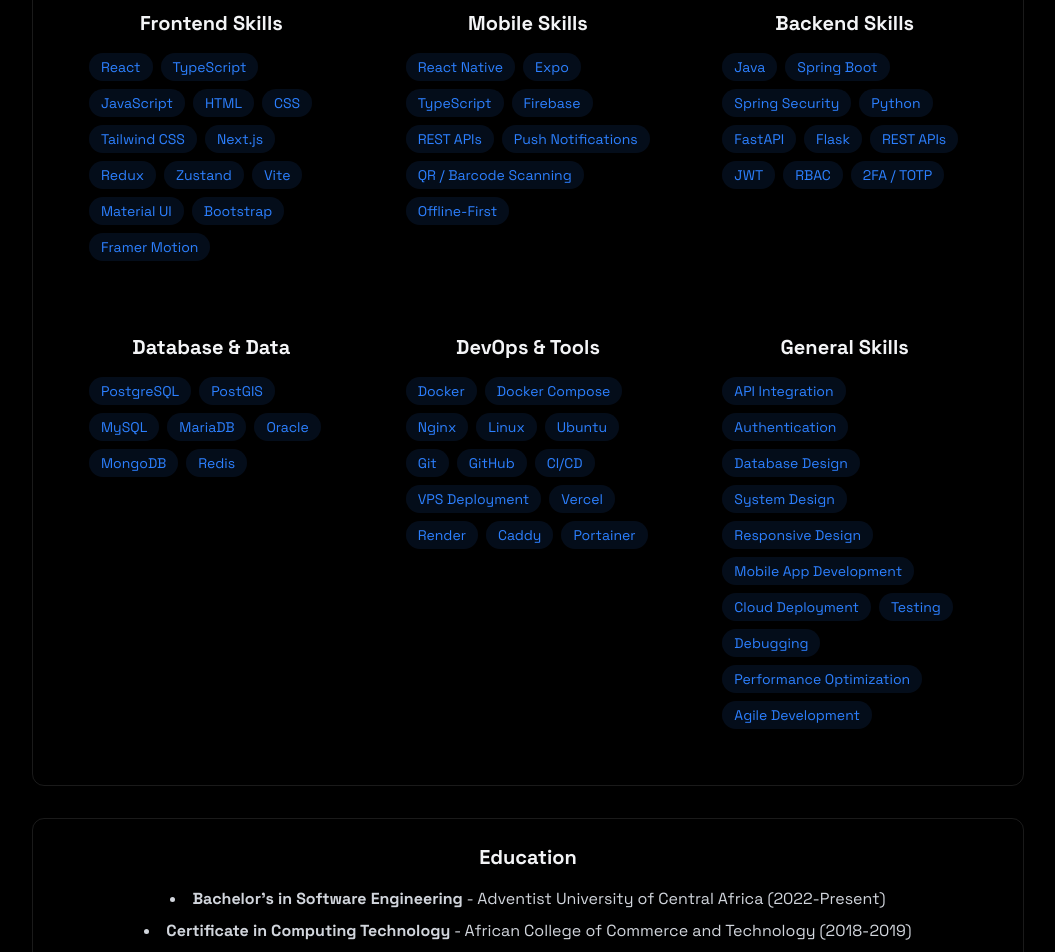
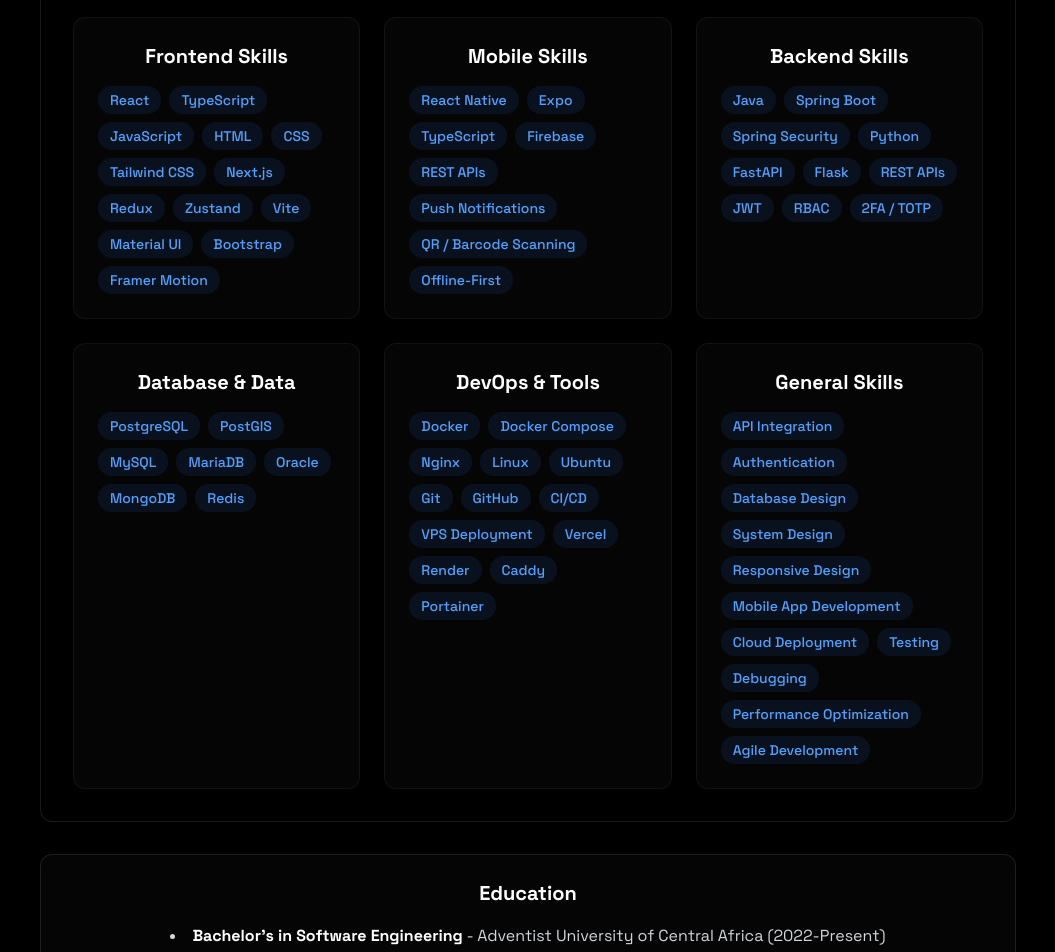
Before and after one commit to niyoblaise/niyoblaise-7, a React (Vite) app: page / in a window 1280 px wide. Shown: the part 1180-2132 px from the top of the page, without its empty margins (112-1167 px from the left). Built offline with nearby package versions, Linux system fonts and the light colour scheme.

Commit message:
make it mobile responsive

```diff
--- a/src/components/sections/About.jsx
+++ b/src/components/sections/About.jsx
@@ -85,7 +85,7 @@ export const About = () => {
     skills.map((skill, index) => (
       <span
         key={index}
-        className="bg-blue-500/10 text-blue-500 px-3 py-1 rounded-full text-sm
+        className="bg-blue-500/10 text-blue-400 px-2.5 py-1 sm:px-3 sm:py-1 rounded-full text-xs sm:text-sm font-medium
         hover:bg-blue-500/20
         hover:shadow-[0_2px_8px_rgba(59,130,246,0.2)]
         transition-all"
@@ -97,16 +97,16 @@ export const About = () => {
   return (
     <section
       id="about"
-      className="min-h-screen flex items-center justify-center py-20"
+      className="min-h-screen flex items-center justify-center py-16 sm:py-20 scroll-mt-16"
     >
       <RevealOnScroll>
-        <div className="max-w-5xl mx-auto px-4">
-          <h2 className="text-3xl font-bold mb-8 bg-gradient-to-r from-blue-500 to-blue-700 bg-clip-text text-transparent text-center">
+        <div className="max-w-5xl mx-auto px-4 sm:px-6">
+          <h2 className="text-2xl sm:text-3xl md:text-4xl font-bold mb-6 sm:mb-8 bg-gradient-to-r from-blue-500 to-blue-700 bg-clip-text text-transparent text-center">
             Meet the Developer
           </h2>
 
-          <div className="glass rounded-xl p-8 border border-white/10 hover:translate-y-1 transition-all">
-            <p className="text-gray-300 mb-6">
+          <div className="glass rounded-xl p-5 sm:p-6 md:p-8 border border-white/10 hover:translate-y-1 transition-all">
+            <p className="text-gray-300 text-sm sm:text-base leading-relaxed mb-6">
               Hey there! I&apos;m a Full-Stack Software Engineer based in
               Kigali, Rwanda. I build modern web and mobile applications using
               technologies across frontend, backend, databases, and DevOps. I
@@ -114,56 +114,67 @@ export const About = () => {
               products.
             </p>
 
-            <div className="mb-8">
+            <div className="mb-6 sm:mb-8">
               <a
                 href="/Niyonshuti-Blaise-CV.pdf"
-                className="border border-blue-500/50 text-blue-500 py-2 px-4 rounded-2xl font-medium transition relative overflow-hidden hover:translate-y-0.5 hover:shadow-[0_0_15px_rgba(59,130,246,0.4)]"
+                className="border border-blue-500/50 text-blue-400 py-2.5 px-5 rounded-2xl font-medium transition inline-flex items-center justify-center relative overflow-hidden hover:translate-y-0.5 hover:shadow-[0_0_15px_rgba(59,130,246,0.4)] text-sm sm:text-base"
                 target="_blank"
                 rel="noopener noreferrer"
               >
                 Download CV
               </a>
             </div>
-            <div className="grid grid-cols-1 md:grid-cols-2 lg:grid-cols-3 gap-6">
-              <div className="rounded-xl p-6 hover:translate-y-1 transition-all">
-                <h3 className="text-xl font-bold mb-4">Frontend Skills</h3>
 
+            <div className="grid grid-cols-1 md:grid-cols-2 lg:grid-cols-3 gap-4 sm:gap-6">
+              <div className="rounded-xl p-4 sm:p-6 bg-white/[0.02] border border-white/5 hover:translate-y-1 transition-all">
+                <h3 className="text-lg sm:text-xl font-bold mb-3 sm:mb-4 text-white">
+                  Frontend Skills
+                </h3>
                 <div className="flex flex-wrap gap-2">
                   {renderSkills(frontendSkills)}
                 </div>
               </div>
-              <div className="rounded-xl p-6 hover:translate-y-1 transition-all">
-                <h3 className="text-xl font-bold mb-4">Mobile Skills</h3>
 
+              <div className="rounded-xl p-4 sm:p-6 bg-white/[0.02] border border-white/5 hover:translate-y-1 transition-all">
+                <h3 className="text-lg sm:text-xl font-bold mb-3 sm:mb-4 text-white">
+                  Mobile Skills
+                </h3>
                 <div className="flex flex-wrap gap-2">
                   {renderSkills(mobileSkills)}
                 </div>
               </div>
-              <div className="rounded-xl p-6 hover:translate-y-1 transition-all">
-                <h3 className="text-xl font-bold mb-4">Backend Skills</h3>
 
+              <div className="rounded-xl p-4 sm:p-6 bg-white/[0.02] border border-white/5 hover:translate-y-1 transition-all">
+                <h3 className="text-lg sm:text-xl font-bold mb-3 sm:mb-4 text-white">
+                  Backend Skills
+                </h3>
                 <div className="flex flex-wrap gap-2">
                   {renderSkills(backendSkills)}
                 </div>
               </div>
-              <div className="rounded-xl p-6 hover:translate-y-1 transition-all">
-                <h3 className="text-xl font-bold mb-4">Database & Data</h3>
 
+              <div className="rounded-xl p-4 sm:p-6 bg-white/[0.02] border border-white/5 hover:translate-y-1 transition-all">
+                <h3 className="text-lg sm:text-xl font-bold mb-3 sm:mb-4 text-white">
+                  Database & Data
+                </h3>
                 <div className="flex flex-wrap gap-2">
                   {renderSkills(databaseSkills)}
                 </div>
               </div>
-              <div className="rounded-xl p-6 hover:translate-y-1 transition-all">
-                <h3 className="text-xl font-bold mb-4">DevOps & Tools</h3>
 
+              <div className="rounded-xl p-4 sm:p-6 bg-white/[0.02] border border-white/5 hover:translate-y-1 transition-all">
+                <h3 className="text-lg sm:text-xl font-bold mb-3 sm:mb-4 text-white">
+                  DevOps & Tools
+                </h3>
                 <div className="flex flex-wrap gap-2">
                   {renderSkills(devopsSkills)}
                 </div>
               </div>
 
-              <div className="rounded-xl p-6 hover:translate-y-1 transition-all">
-                <h3 className="text-xl font-bold mb-4">General Skills</h3>
-
+              <div className="rounded-xl p-4 sm:p-6 bg-white/[0.02] border border-white/5 hover:translate-y-1 transition-all">
+                <h3 className="text-lg sm:text-xl font-bold mb-3 sm:mb-4 text-white">
+                  General Skills
+                </h3>
                 <div className="flex flex-wrap gap-2">
                   {renderSkills(generalSkills)}
                 </div>
@@ -171,19 +182,25 @@ export const About = () => {
             </div>
           </div>
 
-          <div className="grid grid-cols-1 gap-6 mt-8">
-            <div className="p-6 rounded-xl border border-white/10 hover:translate-y-1 transition-all">
-              <h3 className="text-xl font-bold mb-4"> Education</h3>
+          <div className="grid grid-cols-1 gap-6 mt-6 sm:mt-8">
+            <div className="p-5 sm:p-6 rounded-xl border border-white/10 hover:translate-y-1 transition-all bg-white/[0.02]">
+              <h3 className="text-lg sm:text-xl font-bold mb-3 sm:mb-4 text-white">
+                Education
+              </h3>
 
-              <ul className="list-disc list-inside text-gray-300 space-y-2">
+              <ul className="list-disc list-inside text-gray-300 space-y-2 text-sm sm:text-base leading-relaxed">
                 <li>
-                  <strong> Bachelor&apos;s in Software Engineering</strong> -
-                  Adventist University of Central Africa (2022-Present)
+                  <strong className="text-white">
+                    Bachelor&apos;s in Software Engineering
+                  </strong>{" "}
+                  - Adventist University of Central Africa (2022-Present)
                 </li>
 
                 <li>
-                  <strong> Certificate in Computing Technology</strong> -
-                  African College of Commerce and Technology (2018-2019)
+                  <strong className="text-white">
+                    Certificate in Computing Technology
+                  </strong>{" "}
+                  - African College of Commerce and Technology (2018-2019)
                 </li>
               </ul>
             </div>
```
